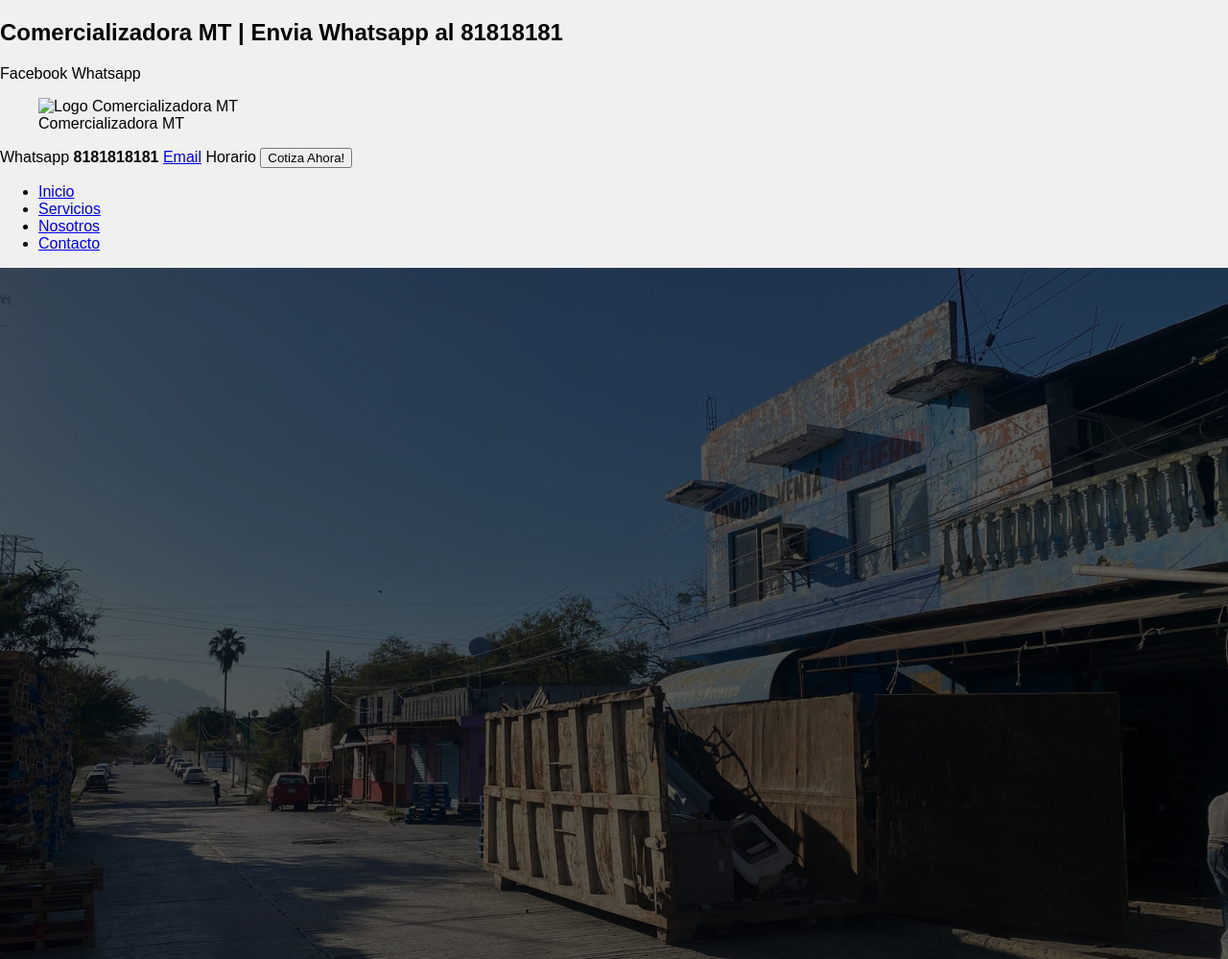
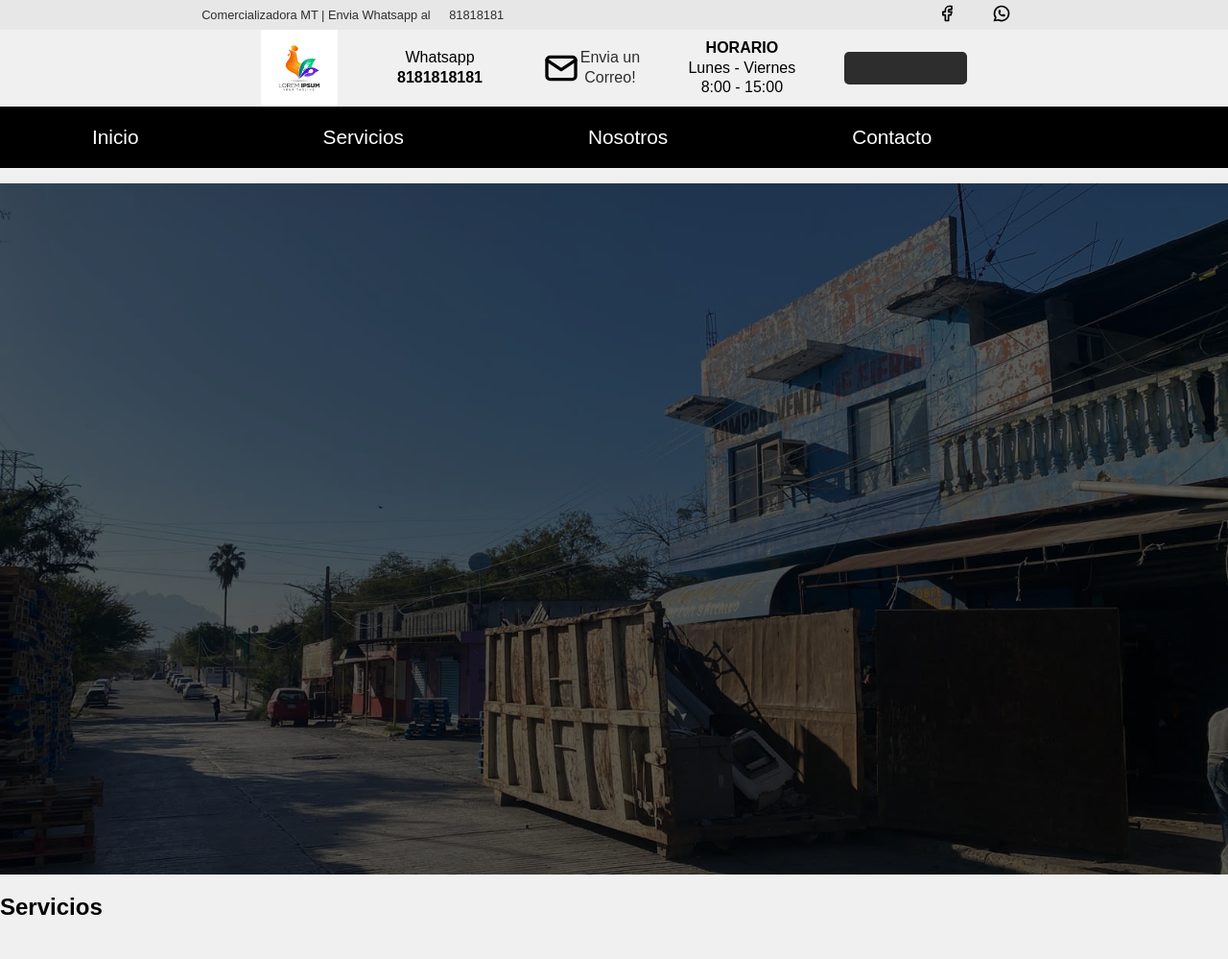
Before and after one commit to Juan0Gg/Negocio, a plain HTML site: page index.html in a window 1280 px wide. Shown: the top 999 px of the page at 96% size. Drawn offline with Linux system fonts and the light colour scheme.

Commit message:
Add logo example, update styles, and fix nav/topbar

```diff
--- a/index.html
+++ b/index.html
@@ -10,18 +10,34 @@
     <header>
       <div class="topbar">
         <h2>Comercializadora MT | Envia Whatsapp al <a>81818181</a></h2>
-        <a>Facebook</a>
-        <a>Whatsapp</a>
+        <article>
+          <a href="https://facebook.com/"
+            ><img src="Assets/Image/facebook-icon.svg" alt="Facebook Icon"
+          /></a>
+          <a href="https://Whatsapp.api/TODO"
+            ><img src="Assets/Image/whatsapp-icon.svg" alt="Whatsapp Icon"
+          /></a>
+        </article>
       </div>
-      <article>
-        <figure>
-          <img src="" alt="Logo Comercializadora MT" />
-          <figcaption>Comercializadora MT</figcaption>
+      <article class="topbartwo">
+        <figure class="logo-container">
+          <img
+            class="logo"
+            src="Assets/Image/logo-example-NOOFICIAL.jpg"
+            alt="Logo Comercializadora MT"
+          />
+          <figcaption hidden="true">Comercializadora MT</figcaption>
         </figure>
         <span>Whatsapp <b>8181818181</b></span>
-        <a href="mailto:" target="_blank">Email</a>
-        <span>Horario</span>
-        <button>Cotiza Ahora!</button>
+        <a href="mailto:" target="_blank"
+          ><img
+            src="Assets/Image/email-icon.svg"
+            alt="Email"
+            loading="eager"
+          /><span class="span-correo"> Envia un Correo!</span></a
+        >
+        <span><b>Horario</b> Lunes - Viernes 8:00 - 15:00</span>
+        <a href="#" class="button-cotiza">Cotiza Ahora!</a>
       </article>
       <nav>
         <ul>
--- a/styles.css
+++ b/styles.css
@@ -13,6 +13,168 @@ body {
   padding: 0;
   background-color: #f0f0f0;
   font-family: "Poppins", sans-serif;
+}
+
+.topbar {
+  display: flex;
+  flex-direction: row;
+  justify-content: space-around;
+  align-items: center;
+  background-color: #e7e7e7;
+  text-align: center;
+}
+.topbar h2 {
+  margin: 0;
+  padding: 0.5rem 0;
+  font-size: 0.8rem;
+  display: inline-block;
+  font-weight: 400;
+  color: #2d2d2d;
+}
+
+.topbar a {
+  margin: 0 1rem;
+  padding: 0; /* Eliminar padding */
+  display: inline-flex; /* Centra el contenido */
+  align-items: center;
+  text-decoration: none;
+}
+
+.topbar a:hover {
+  background-color: #2d2d2d;
+  color: #fff;
+}
+.topbar img {
+  width: 20px;
+  height: 20px;
+  object-fit: contain;
+  vertical-align: middle; /* Alinea verticalmente la imagen */
+}
+
+.topbartwo {
+  margin: 0 20%;
+  display: flex;
+  flex-direction: row;
+  justify-content: space-around;
+  align-items: center;
+  text-align: center;
+}
+.topbartwo .logo-container {
+  display: flex;
+  margin: 0;
+  padding: 0;
+  align-items: center;
+  justify-content: center;
+}
+
+.topbartwo .logo {
+  margin: 0;
+  padding: 0;
+  width: 5rem;
+  height: auto;
+}
+.button-cotiza {
+  background-color: #2d2d2d;
+  color: #fff;
+  padding: 0.5rem 1rem;
+  border-radius: 5px;
+  text-decoration: none;
+  font-size: 1rem;
+  transition: background-color 0.3s ease;
+}
+
+.topbartwo span {
+  line-height: 1.3;
+  display: inline-block;
+  width: 13ch;
+  margin: 0 1rem;
+  padding: 0;
+  text-decoration: none;
+  font-size: 1rem;
+  font-weight: 400;
+}
+
+.topbartwo span b {
+  text-transform: uppercase;
+  display: inline-block;
+  text-align: center;
+}
+/*TODO: ARREGLAR EL COLOR DEL A (BUTTON)*/
+.topbartwo a {
+  display: flex;
+  flex-direction: row;
+  align-items: center;
+
+  text-decoration: none;
+  color: #2d2d2d;
+  font-size: 1rem;
+  font-weight: 400;
+}
+.topbartwo .span-correo {
+  display: inline-block;
+  width: 7ch;
+  margin: 0;
+  padding: 0; /* Eliminar padding */
+}
+
+.topbartwo a:hover {
+  color: #2d2d2d;
+  text-decoration: underline;
+}
+.topbartwo a img {
+  width: 40px;
+  /*  height: 20px; */
+  /* object-fit: contain; */
+  vertical-align: middle; /* Alinea verticalmente la imagen */
+}
+
+.button-cotiza:hover {
+  background-color: #fff;
+  color: #2d2d2d;
+  border: 0 solid #2d2d2d;
+}
+
+nav {
+  display: flex;
+  flex-direction: row;
+  justify-content: flex-start;
+  align-items: center;
+  background-color: #000000;
+  text-align: center;
+  /*   padding: 1rem 0; */
+}
+nav ul {
+  list-style: none;
+  margin: 0;
+  padding: 0;
+  display: flex;
+  flex-direction: row;
+  justify-content: center;
+  align-items: center;
+}
+nav ul li {
+  display: flex;
+  flex-direction: row;
+
+  justify-content: center;
+  align-items: center;
+  text-align: center;
+  height: 4rem;
+  margin: 0 5rem;
+  padding: 0;
+}
+nav ul li a {
+  text-decoration: none;
+  color: #fff;
+  font-size: 1.3rem;
+  font-weight: 400;
+  padding: 1.3rem 1rem;
+  transition: background-color 0.3s ease, color 0.3s ease; /* Transición suave */
+}
+nav ul li a:hover {
+  background-color: #fff;
+  color: #000;
+  border-radius: 5px; /* Bordes redondeados al pasar el mouse */
 }
 
 .slider {
```
Also changed, not shown: Assets/Image/email-icon.svg (added), Assets/Image/facebook-icon.svg (added), Assets/Image/logo-example-NOOFICIAL.jpg (added), Assets/Image/whatsapp-icon.svg (added).
